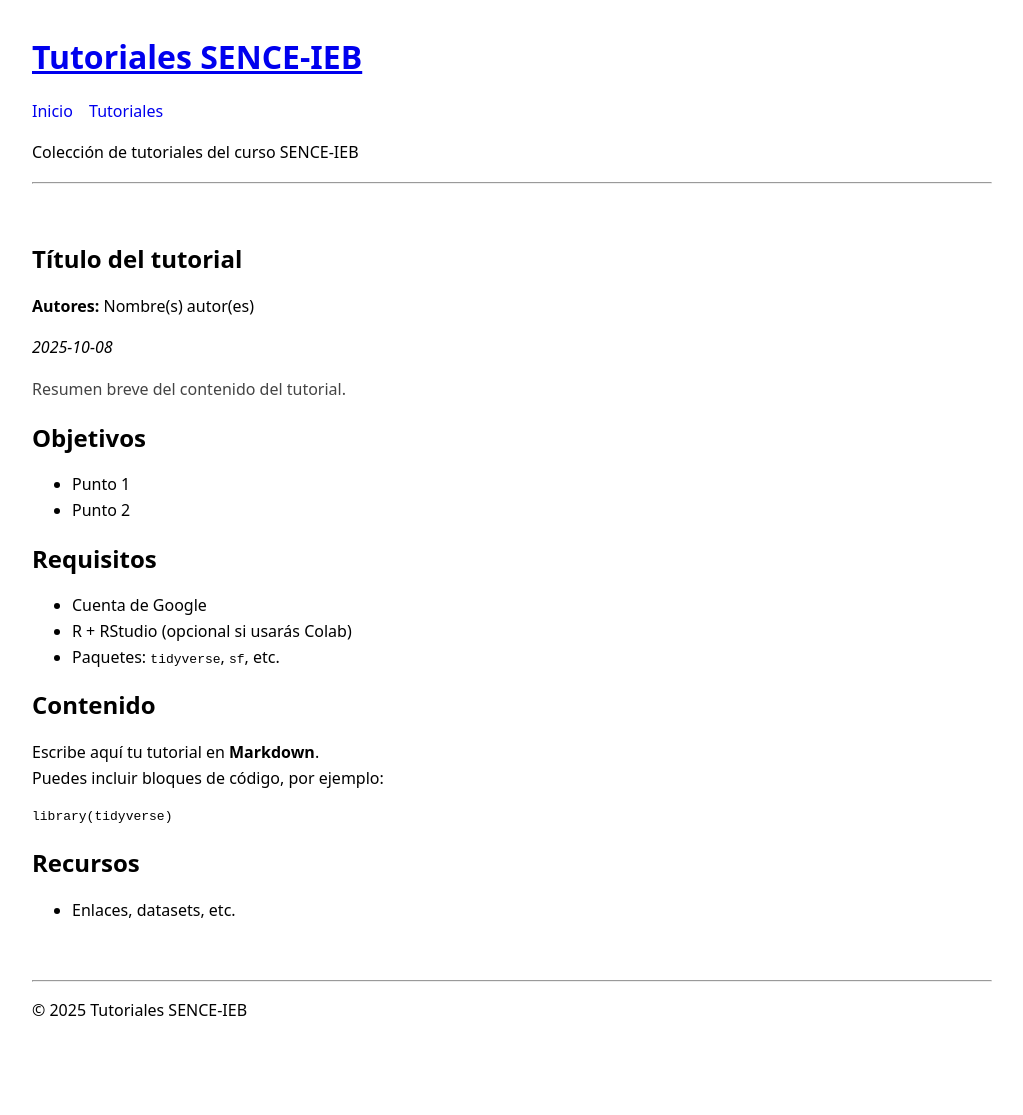
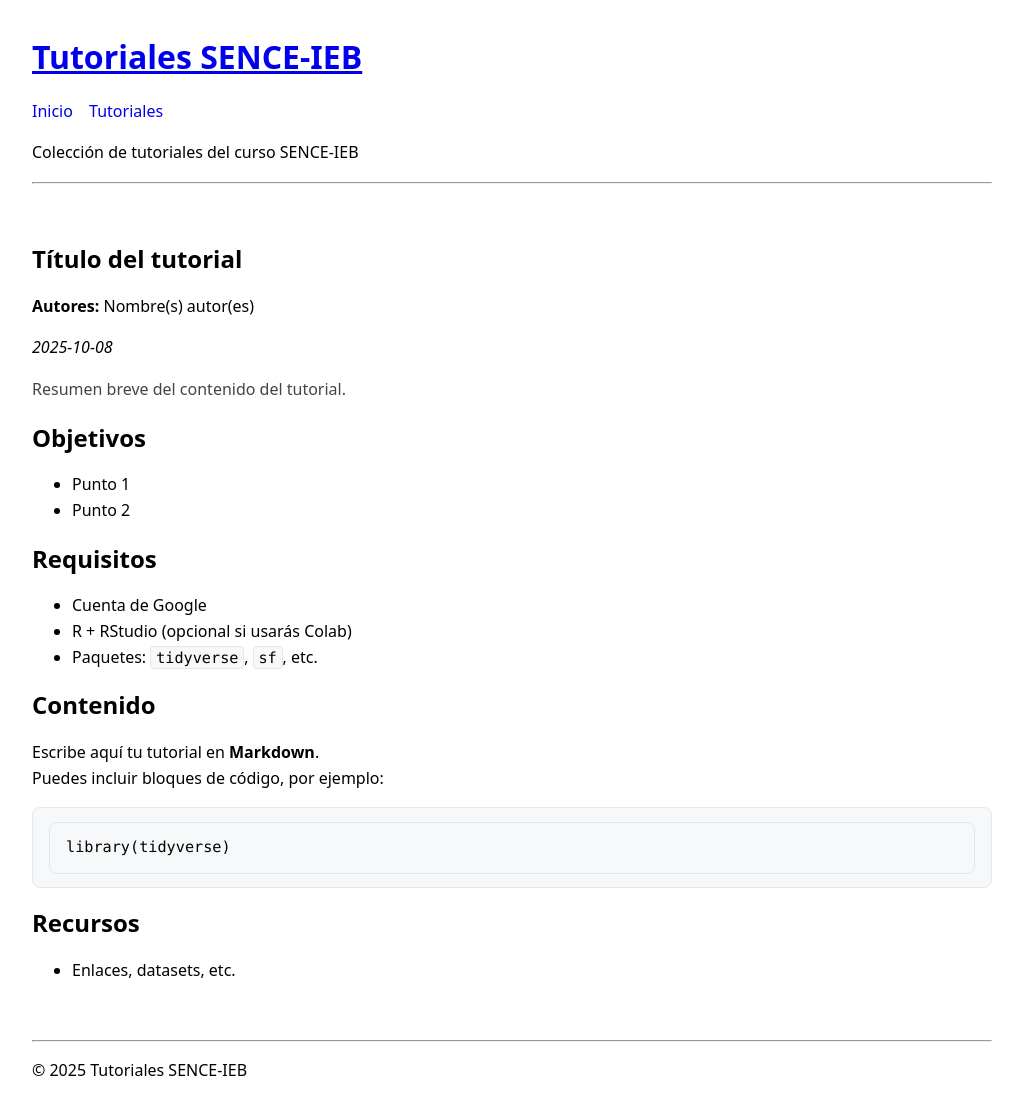
Before and after one commit to ricardosegovia/sence_ieb, a Jekyll site: the page built from _tutorials/01-introduccion.md, in a window 1280 px wide. Shown: the whole page, without its empty margins (128-1151 px from the left). Built offline with Jekyll 4.4.1, drawn with Linux system fonts in a browser that asks for light colours; before the commit the page ends 1055 px from its top, so only the background shows below that.

Commit message:
Estilo gris para bloques de código (chunks)

```diff
--- a/assets/css/style.css
+++ b/assets/css/style.css
@@ -28,3 +28,47 @@ h1, h2, h3 {
 .summary {
   color: #444;
 }
+
+/* ==== Code blocks (Jekyll + Rouge) ==== */
+.content .highlight {
+  background: #f6f8fa;         /* gris suave */
+  border: 1px solid #e5e7eb;    /* borde sutil */
+  border-radius: 8px;
+  padding: 0.85rem 1rem;
+  overflow: auto;
+  margin: 1rem 0;
+}
+.content .highlight pre {
+  background: transparent;
+  margin: 0;
+}
+
+/* tipografía del código */
+.content pre, .content code {
+  font-family: ui-monospace, SFMono-Regular, Menlo, Monaco, Consolas, "Liberation Mono", "Courier New", monospace;
+  font-size: 0.95rem;
+  line-height: 1.5;
+}
+
+/* inline code `así` */
+.content p code, .content li code {
+  background: #f6f8fa;
+  border: 1px solid #e5e7eb;
+  border-radius: 4px;
+  padding: 0.1rem 0.3rem;
+}
+
+/* (opcional) etiqueta con el lenguaje en la esquina */
+.content .highlight { position: relative; }
+.content .highlight pre[class*="language-"]::after {
+  position: absolute;
+  top: 6px; right: 8px;
+  font-size: 0.75rem;
+  text-transform: uppercase;
+  color: #6b7280;
+  content: attr(class);
+}
+/* versiones “bonitas” por lenguaje (sobrescriben el content anterior) */
+.content .highlight pre.language-r::after { content: "R"; }
+.content .highlight pre.language-python::after { content: "PY"; }
+.content .highlight pre.language-bash::after { content: "SH"; }
```
